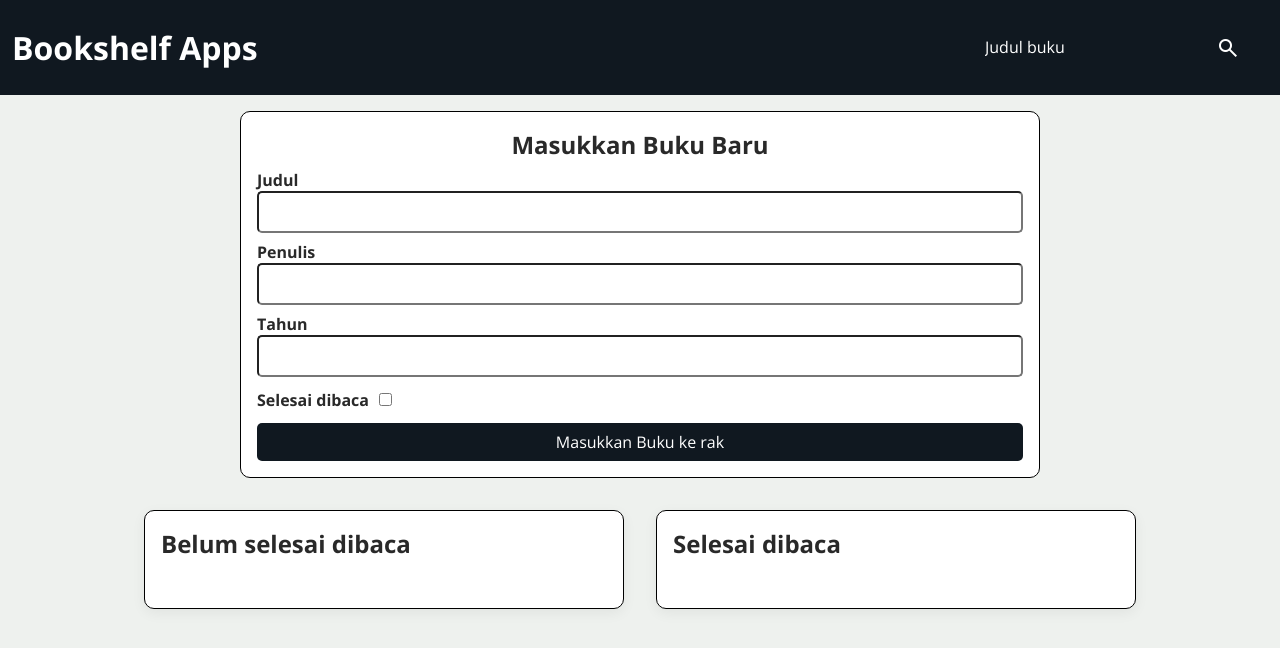
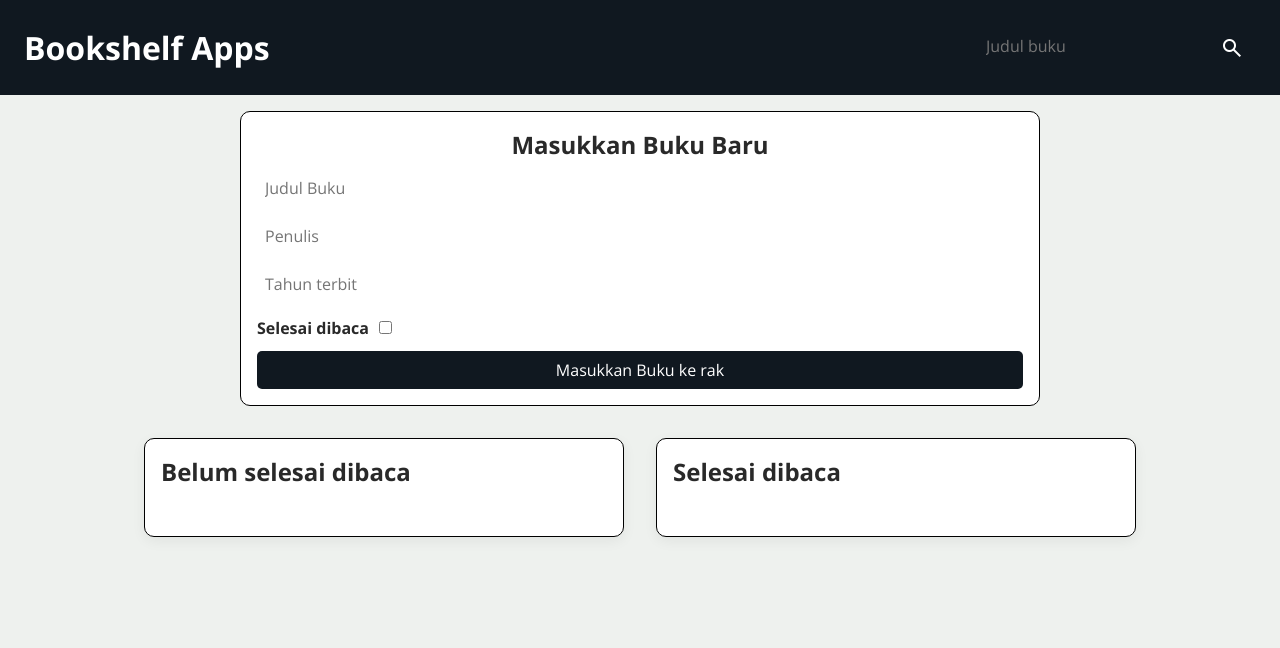
Before and after one commit to thomi-h/rak-buku, a plain HTML site: page index.html in a window 1280 px wide. Drawn offline with nearby package versions, Linux system fonts and the light colour scheme.

Commit message:
add outline animation for input and remove 'selesai/ belum selesai' from button

```diff
--- a/index.html
+++ b/index.html
@@ -24,7 +24,9 @@
       <h1 class="head_bar__title">Bookshelf Apps</h1>
       <section class="search_section">
         <form id="searchBook">
-          <input id="searchBookTitle" placeholder="Judul buku" type="text" />
+          <div class="search_input">
+            <input id="searchBookTitle" placeholder="Judul buku" type="text" />
+          </div>
           <button id="searchSubmit" type="submit">
             <span class="material-symbols-outlined vertical-middle search-icon"
               >search</span
@@ -37,17 +39,26 @@
       <section class="input_section">
         <h2>Masukkan Buku Baru</h2>
         <form id="inputBook">
-          <div class="input">
-            <label for="inputBookTitle">Judul</label>
-            <input id="inputBookTitle" type="text" required />
+          <div class="text_input">
+            <!-- <label for="inputBookTitle">Judul</label> -->
+            <input
+              id="inputBookTitle"
+              type="text"
+              placeholder="Judul Buku"
+              required
+            />
           </div>
-          <div class="input">
-            <label for="inputBookAuthor">Penulis</label>
-            <input id="inputBookAuthor" type="text" required />
+          <div class="text_input">
+            <!-- <label for="inputBookAuthor">Penulis</label> -->
+            <input id="inputBookAuthor" type="text" placeholder="Penulis" />
           </div>
-          <div class="input">
-            <label for="inputBookYear">Tahun</label>
-            <input id="inputBookYear" type="number" required />
+          <div class="text_input">
+            <!-- <label for="inputBookYear">Tahun</label> -->
+            <input
+              id="inputBookYear"
+              type="number"
+              placeholder="Tahun terbit"
+            />
           </div>
           <div class="input_inline">
             <label for="inputBookIsComplete">Selesai dibaca</label>
--- a/main.js
+++ b/main.js
@@ -1,5 +1,5 @@
 const rakBuku = [];
-const RENDER_EVENT = "render-buku";
+const RENDER_EVENT = 'render-buku';
 
 function generatedId() {
   return +new Date();
@@ -16,9 +16,9 @@ function generatedBuku(id, title, author, year, isComplete) {
   };
 }
 
-document.addEventListener("DOMContentLoaded", function () {
-  const submitForm = document.getElementById("inputBook");
-  submitForm.addEventListener("submit", function (event) {
+document.addEventListener('DOMContentLoaded', function () {
+  const submitForm = document.getElementById('inputBook');
+  submitForm.addEventListener('submit', function (event) {
     event.preventDefault();
     tambahBukuKeRak();
     submitForm.reset();
@@ -27,30 +27,30 @@ document.addEventListener("DOMContentLoaded", function () {
     loadDataFromStorage();
   }
 
-  const searchInput = document.getElementById("searchBook");
-  searchInput.addEventListener("submit", function (event) {
+  const searchInput = document.getElementById('searchBook');
+  searchInput.addEventListener('submit', function (event) {
     event.preventDefault();
-    const rak = document.getElementById("rak");
-    rak.scrollIntoView({ behavior: "smooth", block: "center" });
-    const titleSearchInput = document.getElementById("searchBookTitle");
+    const rak = document.getElementById('rak');
+    rak.scrollIntoView({ behavior: 'smooth', block: 'center' });
+    const titleSearchInput = document.getElementById('searchBookTitle');
 
-    let query = document.querySelectorAll(".book_item");
+    let query = document.querySelectorAll('.book_item');
 
     for (const searchBook of query) {
       if (searchBook.childNodes[0].innerText.includes(titleSearchInput.value)) {
-        searchBook.style.display = "";
+        searchBook.style.display = '';
       } else {
-        searchBook.style.display = "none";
+        searchBook.style.display = 'none';
       }
     }
   });
 });
 
 function tambahBukuKeRak() {
-  const judulBuku = document.getElementById("inputBookTitle").value;
-  const tahunBuku = document.getElementById("inputBookYear").value;
-  const penulisBuku = document.getElementById("inputBookAuthor").value;
-  const isComplete = document.getElementById("inputBookIsComplete").checked;
+  const judulBuku = document.getElementById('inputBookTitle').value;
+  const tahunBuku = document.getElementById('inputBookYear').value;
+  const penulisBuku = document.getElementById('inputBookAuthor').value;
+  const isComplete = document.getElementById('inputBookIsComplete').checked;
 
   const Id = generatedId();
   const bukuObjek = generatedBuku(
@@ -58,7 +58,7 @@ function tambahBukuKeRak() {
     judulBuku,
     penulisBuku,
     tahunBuku,
-    isComplete
+    isComplete,
   );
 
   rakBuku.push(bukuObjek);
@@ -66,21 +66,21 @@ function tambahBukuKeRak() {
   document.dispatchEvent(new Event(RENDER_EVENT));
   saveData();
 
-  judulBuku.value = "";
-  tahunBuku.value = "";
-  penulisBuku.value = "";
+  judulBuku.value = '';
+  tahunBuku.value = '';
+  penulisBuku.value = '';
 }
 
 document.addEventListener(RENDER_EVENT, function () {
-  const completeBookShelf = document.getElementById("completeBookshelfList");
+  const completeBookShelf = document.getElementById('completeBookshelfList');
 
   const incompleteBookShelf = document.getElementById(
-    "incompleteBookshelfList"
+    'incompleteBookshelfList',
   );
 
   // clearing list item
-  completeBookShelf.innerHTML = "";
-  incompleteBookShelf.innerHTML = "";
+  completeBookShelf.innerHTML = '';
+  incompleteBookShelf.innerHTML = '';
 
   for (const buku of rakBuku) {
     const book = tambahCompletedBook(buku);
@@ -93,44 +93,44 @@ document.addEventListener(RENDER_EVENT, function () {
 });
 
 function tambahCompletedBook(bukuObjek) {
-  const bookTitle = document.createElement("h3");
-  bookTitle.classList.add("book_title");
+  const bookTitle = document.createElement('h3');
+  bookTitle.classList.add('book_title');
   bookTitle.innerText = bukuObjek.title;
 
-  const bookAuthor = document.createElement("p");
-  bookAuthor.innerText = "Penulis: " + bukuObjek.author;
+  const bookAuthor = document.createElement('p');
+  bookAuthor.innerText = 'Penulis: ' + bukuObjek.author;
 
-  const bookYear = document.createElement("p");
-  bookYear.innerText = "Tahun: " + bukuObjek.year;
+  const bookYear = document.createElement('p');
+  bookYear.innerText = 'Tahun: ' + bukuObjek.year;
 
-  const container = document.createElement("article");
-  container.classList.add("book_item");
+  const container = document.createElement('article');
+  container.classList.add('book_item');
   container.append(bookTitle, bookAuthor, bookYear);
 
-  const switchButton = document.createElement("button");
-  switchButton.classList.add("green");
+  const switchButton = document.createElement('button');
+  switchButton.classList.add('green');
 
   if (bukuObjek.isComplete) {
-    switchButton.innerHTML = `<span class="vertical-middle">Belum selesai</span>&nbsp;<span class="material-symbols-outlined vertical-middle">replay</span>`;
+    switchButton.innerHTML = `<span class="vertical-middle"></span>&nbsp;<span class="material-symbols-outlined vertical-middle">replay</span>`;
   } else {
-    switchButton.innerHTML = `<span class="vertical-middle">Selesai</span>&nbsp;<span class="material-symbols-outlined vertical-middle">done</span>`;
+    switchButton.innerHTML = `<span class="vertical-middle"></span>&nbsp;<span class="material-symbols-outlined vertical-middle">done</span>`;
   }
 
-  switchButton.addEventListener("click", function () {
+  switchButton.addEventListener('click', function () {
     switchCompleted(bukuObjek.id);
   });
 
-  const deleteButton = document.createElement("button");
-  deleteButton.classList.add("red");
-  deleteButton.innerHTML = `<span class="vertical-middle">Hapus</span>&nbsp;<span class="material-symbols-outlined vertical-middle">delete
+  const deleteButton = document.createElement('button');
+  deleteButton.classList.add('red');
+  deleteButton.innerHTML = `<span class="vertical-middle"></span>&nbsp;<span class="material-symbols-outlined vertical-middle">delete
 </span>`;
 
-  deleteButton.addEventListener("click", function () {
+  deleteButton.addEventListener('click', function () {
     deleteBook(bukuObjek.id);
   });
 
-  const actionContainer = document.createElement("div");
-  actionContainer.classList.add("action");
+  const actionContainer = document.createElement('div');
+  actionContainer.classList.add('action');
   actionContainer.append(switchButton, deleteButton);
 
   container.append(actionContainer);
@@ -178,7 +178,7 @@ function findBookIndex(bookId) {
   return -1;
 }
 
-const STORAGE_KEY = "BOOKSHELF_APPS";
+const STORAGE_KEY = 'BOOKSHELF_APPS';
 
 function saveData() {
   if (isStorageExist()) {
@@ -190,7 +190,7 @@ function saveData() {
 
 function isStorageExist() {
   if (typeof Storage === undefined) {
-    alert("Browser tidak mendukung local storage");
+    alert('Browser tidak mendukung local storage');
     return false;
   }
   return true;
--- a/style.css
+++ b/style.css
@@ -8,7 +8,7 @@
 body,
 input,
 button {
-  font-family: "Open Sans", sans-serif;
+  font-family: 'Open Sans', sans-serif;
 }
 
 input,
@@ -19,7 +19,7 @@ button {
 .head_bar {
   position: sticky;
   top: 0;
-  padding: 12px;
+  padding: 24px;
   display: flex;
   align-items: center;
   justify-content: space-between;
@@ -52,7 +52,7 @@ main {
   color: #292929;
 }
 
-.input_section > form > .input {
+.input_section > form > .text_input {
   margin: 8px 0;
 }
 
@@ -76,17 +76,20 @@ main {
   font-weight: bold;
 }
 
-.input_section > form > .input > input {
+.input_section > form > .text_input > input {
   display: block;
   width: 100%;
   padding: 8px;
   border-radius: 5px;
+  background-color: transparent;
+  border: 0;
+  outline: 0;
 }
 
-.input_section > form > .input > label {
+/* .input_section > form > .input > label {
   color: #292929;
   font-weight: bold;
-}
+} */
 
 .input_section > form > .input_inline {
   margin: 12px 0;
@@ -110,26 +113,15 @@ main {
   border-radius: 10px;
 } */
 
-.search_section > h2 {
-  color: cornflowerblue;
-}
-
 .search_section > form {
-  padding: 16px;
   width: 100%;
   display: flex;
   grid-template-columns: auto 1fr 0.5fr;
   gap: 12px;
 }
 
-.search_section > form > label {
-  display: flex;
-  align-items: center;
-}
-
-.search_section > form > input {
-  padding: 5px;
-  border-radius: 5px;
+.search_section > form > div > input {
+  padding: 8px;
   line-height: 1.8;
   background-color: transparent;
   color: white;
@@ -137,15 +129,34 @@ main {
   border: 0;
 }
 
-.search_section > form > input::placeholder {
-  color: white;
+.text_input::after,
+.search_input::after {
+  content: '';
+  display: block;
+  height: 2px;
+  width: 0;
+  border-radius: 80px;
+  transition: all ease 0.5s;
+}
+
+.text_input:has(input:focus)::after,
+.search_input:has(input:focus)::after {
+  width: 100%;
+}
+
+.search_input::after {
+  background-color: #eef1ee;
+}
+
+.text_input::after {
+  background-color: #292929;
 }
 
 .search_section > form > button {
   background-color: transparent;
   color: white;
   border: 0;
-  border-radius: 1000px;
+  border-radius: 100%;
   cursor: pointer;
 }
 
@@ -183,11 +194,15 @@ p {
   margin: 8px 0;
 }
 
+.book_shelf > .book_list > .book_item > .action {
+  display: flex;
+  gap: 8px;
+}
+
 .book_shelf > .book_list > .book_item > .action > button {
   border: 0;
-  padding: 5px;
-  margin: 0 5px 0 0;
-  border-radius: 5px;
+  padding: 8px;
+  border-radius: 8px;
   cursor: pointer;
 }
 
```
